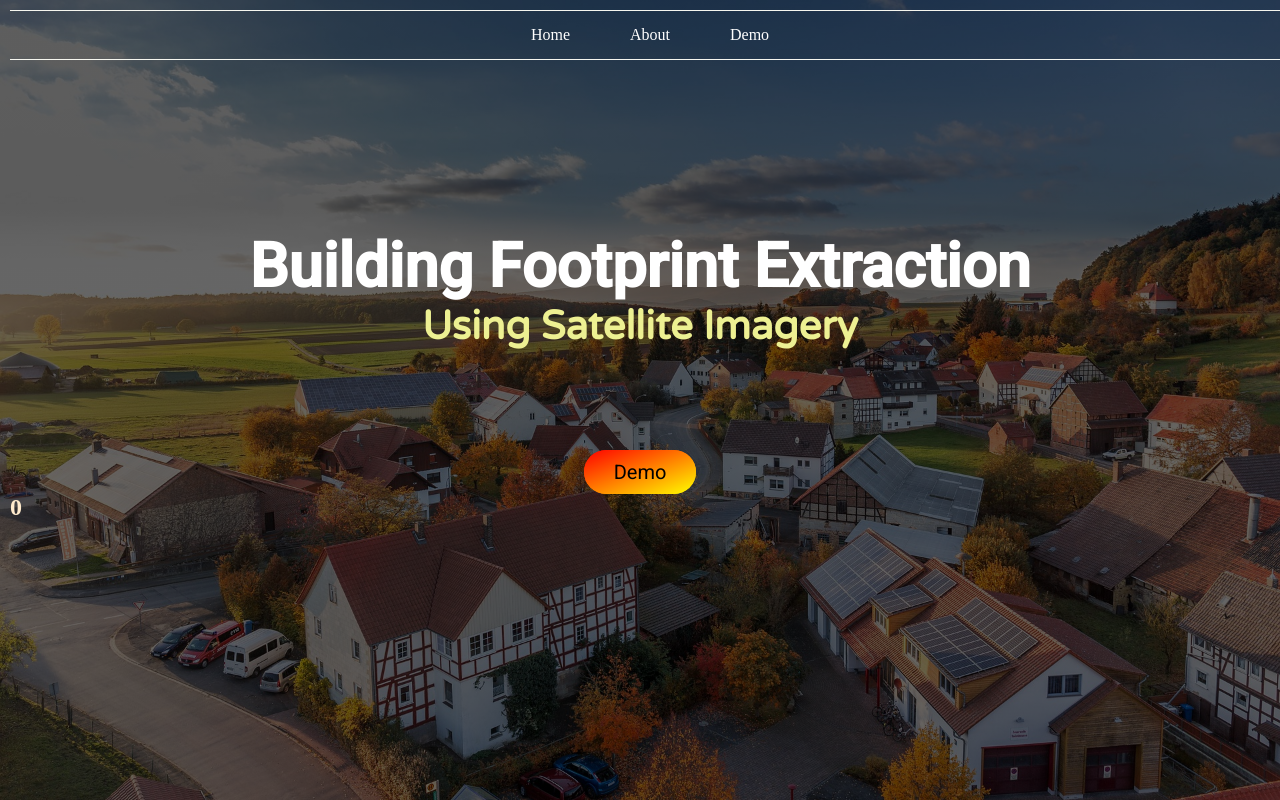
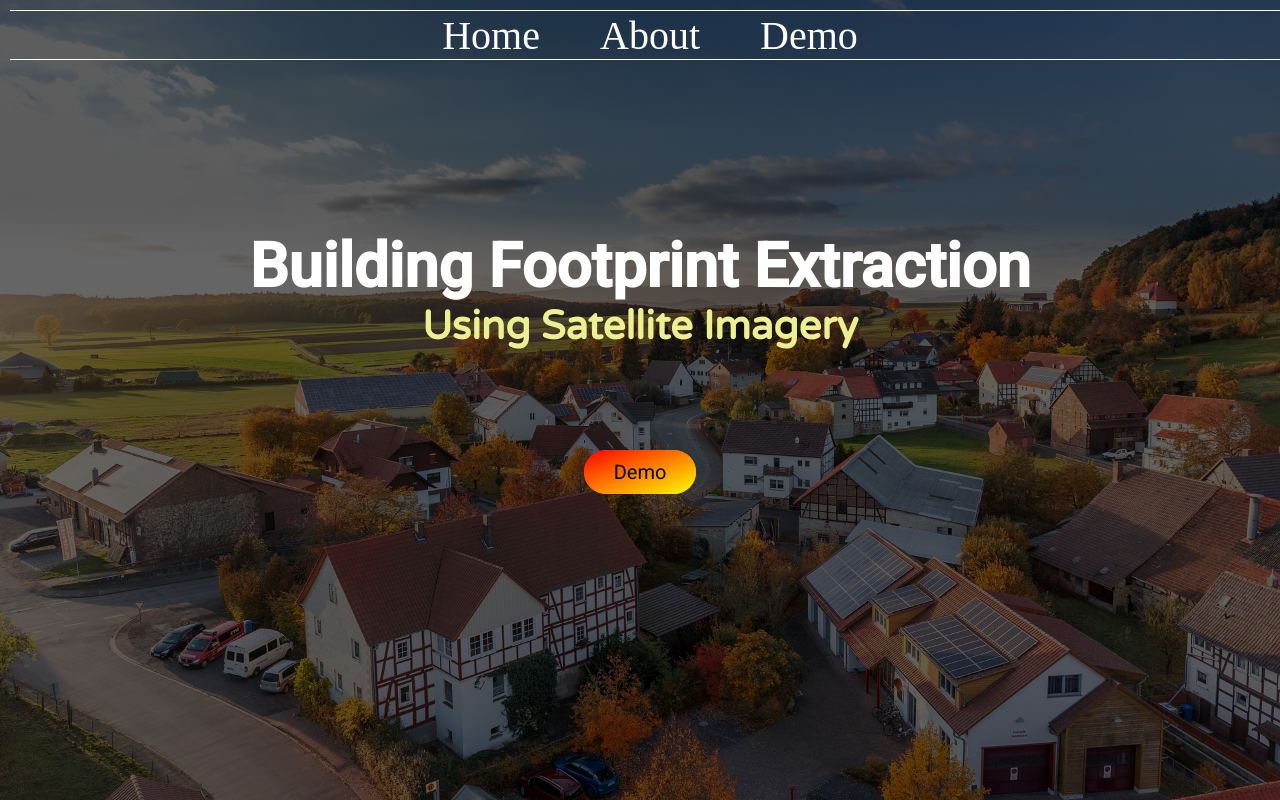
Before and after one commit to Sujan-Bdev/major-ui, a React (Create React App) app: page / in a window 1280 px wide. Shown: the top 800 px of the page. Built offline with nearby package versions, Linux system fonts and the light colour scheme; the HTML template or start-up script is replaced by a standard one.

Commit message:
Scroll Animated

```diff
--- a/src/components/Header.js
+++ b/src/components/Header.js
@@ -26,7 +26,6 @@ const Header = () => {
       <Cover>
           <NavBar/>
           <Demo/>
-          <h2>{window.scrollY}</h2>
       </Cover>
     </div>
   );
--- a/src/components/NavBar.js
+++ b/src/components/NavBar.js
@@ -1,12 +1,15 @@
-import React, {useEffect, useState} from "react";
+import React, { useEffect, useState } from "react";
 import styled from "styled-components";
+import { useSpring, animated } from 'react-spring';
+import NavItem from './NavItem';
 
 const navItems = ["Home", "About", "Demo"];
 
-const Nav = styled.nav`
-  border-top: 0.2px solid ${props => props.primary?'rgb(246, 246, 239)':'rgb(0, 0, 0)'};
-  border-bottom: 0.2px solid ${props => props.primary?'rgb(246, 246, 239)':'rgb(0, 0, 0)'};
+const Nav = styled(animated.nav)`
   width: 100%;
+  border-top: 0.2px solid;
+  border-bottom: 0.2px solid;
+  border-color: white;
   height: 50px;
   display: flex;
   flex-direction: row;
@@ -15,36 +18,32 @@ const Nav = styled.nav`
   position: fixed;
 `;
 
-const NavItem = styled.a`
-  list-style-type: none;
-  text-decoration: none;
-color: ${props => props.primary? 'white':'black'};
-  padding: 30px;
+const NavBar = () => {
+  const [propsColor, setColor] = useSpring(() => ({
+    borderColor: 'white'
+  }));
 
-  :hover {
-    color: orange;
-  }
-`;
-
-const NavBar = () => {
-  const [primary, setPrimary] = useState(true);
   useEffect(() => {
     window.addEventListener('scroll', handleScroll);
     return () => window.removeEventListener('scroll', handleScroll);
   });
 
   const handleScroll = () => {
-    if(window.scrollY>450) {
-      setPrimary(false)
+    if (window.scrollY > 650) {
+      setColor({
+        borderColor: 'black'
+      });
     }
     else {
-      setPrimary(true);
+      setColor({
+        borderColor: 'white'
+      });
     }
   }
-  const items = navItems.map(item => <NavItem primary={primary} key={item} href={`#${item}`}>{item}</NavItem>);
+  const items = navItems.map(item => <NavItem key={item} href={`#${item}`}>{item}</NavItem>);
   return (
     <div>
-      <Nav primary={primary}>{items}</Nav>
+      <Nav style={propsColor}>{items}</Nav>
     </div>
   );
 };
--- /dev/null
+++ b/src/components/NavItem.js
@@ -0,0 +1,43 @@
+import React, { useState, useEffect } from 'react';
+import styled from "styled-components";
+import { useSpring, animated } from 'react-spring';
+
+const Item = styled(animated.a)`
+  list-style-type: none;
+  text-decoration: none;
+  font-size: 40px;
+  padding: 30px;
+  color: white;
+`;
+
+export default function({children}) {
+  const [propsColor, setColor] = useSpring(() => ({
+    color: 'white'
+  }));
+  useEffect(() => {
+      window.addEventListener('scroll', handleScroll);
+      return () => window.removeEventListener('scroll', handleScroll)
+  })
+
+  const handleScroll = () => {
+    if (window.scrollY > 650) {
+      setColor({
+        color: 'black'
+      });
+    }
+    else {
+      setColor({
+        color: 'white'
+      });
+    }
+  }
+  const handleMouseEnter = () => {
+    setColor({
+      color: 'orange'
+    })
+  }
+
+  return (
+    <Item style={propsColor} onMouseLeave={handleScroll} onMouseEnter={handleMouseEnter}>{children}</Item>
+  );
+}
```
